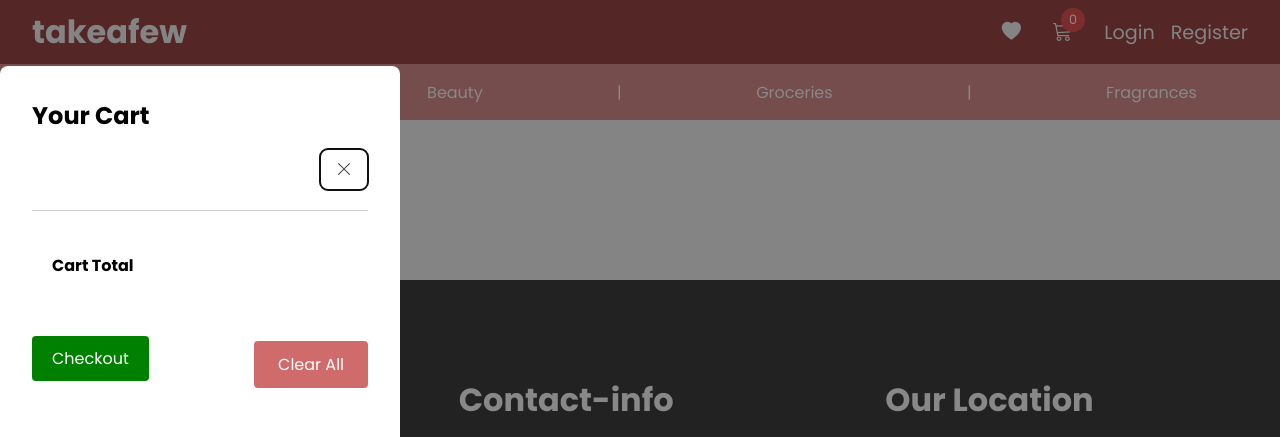
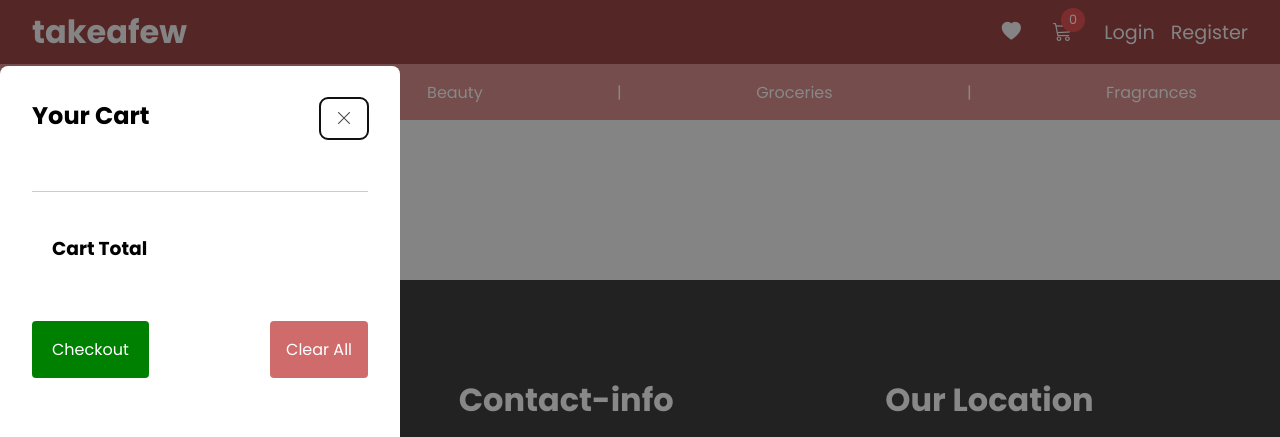
Before and after one commit to phumebyte/takeafew, a website with bundled scripts: page index.html in a window 1280 px wide. Both pictures are taken after a click on the icon 1062 px from the left and 32 px from the top of the page. Shown: the top 437 px of the page. Built offline with nearby package versions, Linux system fonts and the light colour scheme; no server answers.

Commit message:
Updated cart styling

```diff
--- a/css/style.css
+++ b/css/style.css
@@ -345,7 +345,13 @@ footer {
 
 }
 
-.cart-buttons, .checkout-total {
+.close-cart-div {
+  display: flex;
+  justify-content: space-between;
+  margin-bottom: var(--space-md);
+}
+
+ .cart-buttons, .checkout-total {
   display: flex;
   justify-content: space-between;
   margin-top: var(--space-md);
@@ -359,7 +365,8 @@ footer {
 .close-cart-btn {
   background: var(--primary100);
   background: transparent;
-
+  margin-top: - var(--space-sm);
+  cursor: pointer;
 }
 
 .checkout-btn {
@@ -367,17 +374,15 @@ footer {
 }
 
 .clear-all-button{
-  padding: 0.7rem 1.5rem;
   font-size: 1rem;
   background: #d06b6b;
   cursor: pointer;
-  float: right;
   border-radius: 4px;
-  margin-top: -2.5rem;
   color: white;
   border: none;
-  display: flex
   }
+
+
   .bi-x-lg{
   color: var(--gray150);
   }
--- a/index.html
+++ b/index.html
@@ -69,22 +69,18 @@
                 <button id="cart-close-btn" class="close-cart-btn"><i class="bi bi-x-lg"></i></button>
             </div>
 
-
             <div class="checkout-products">
             </div>
 
             <div class="checkout-total">
-                <h4>Cart Total</h4>
+                <h3>Cart Total</h3>
                 <p id="priceTotal" class="priceTotal"></p>
             </div>
 
             <div class="cart-buttons">
                 <button class="checkout-btn" >Checkout</button>
+                <button id="clear-all-button" class="clear-all-button">Clear All</button>
             </div>
-
-            <div class="clear-all-div">
-                <button id="clear-all-button" class="clear-all-button">Clear All</button>
-                </div>
     </dialog>
 
     <dialog class="wishlist-dialog" id="wishlist-dialog">
```
